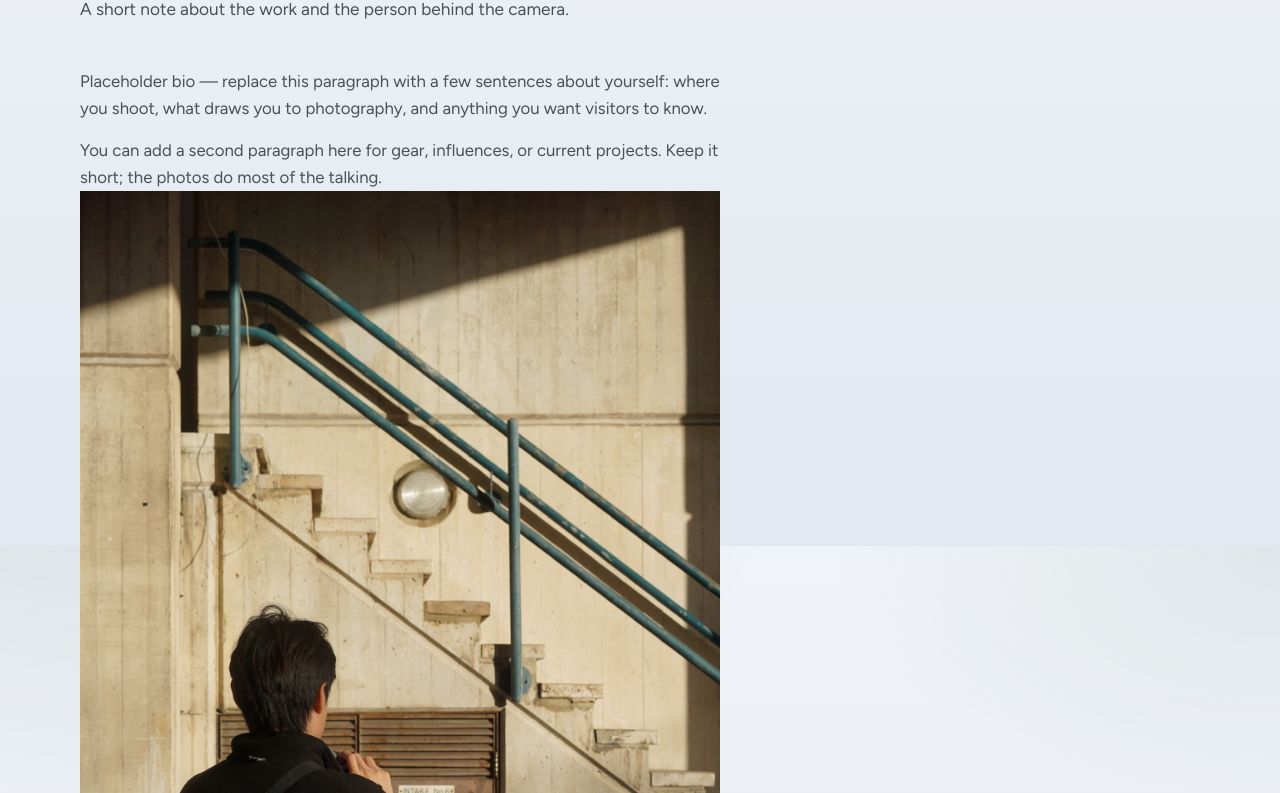
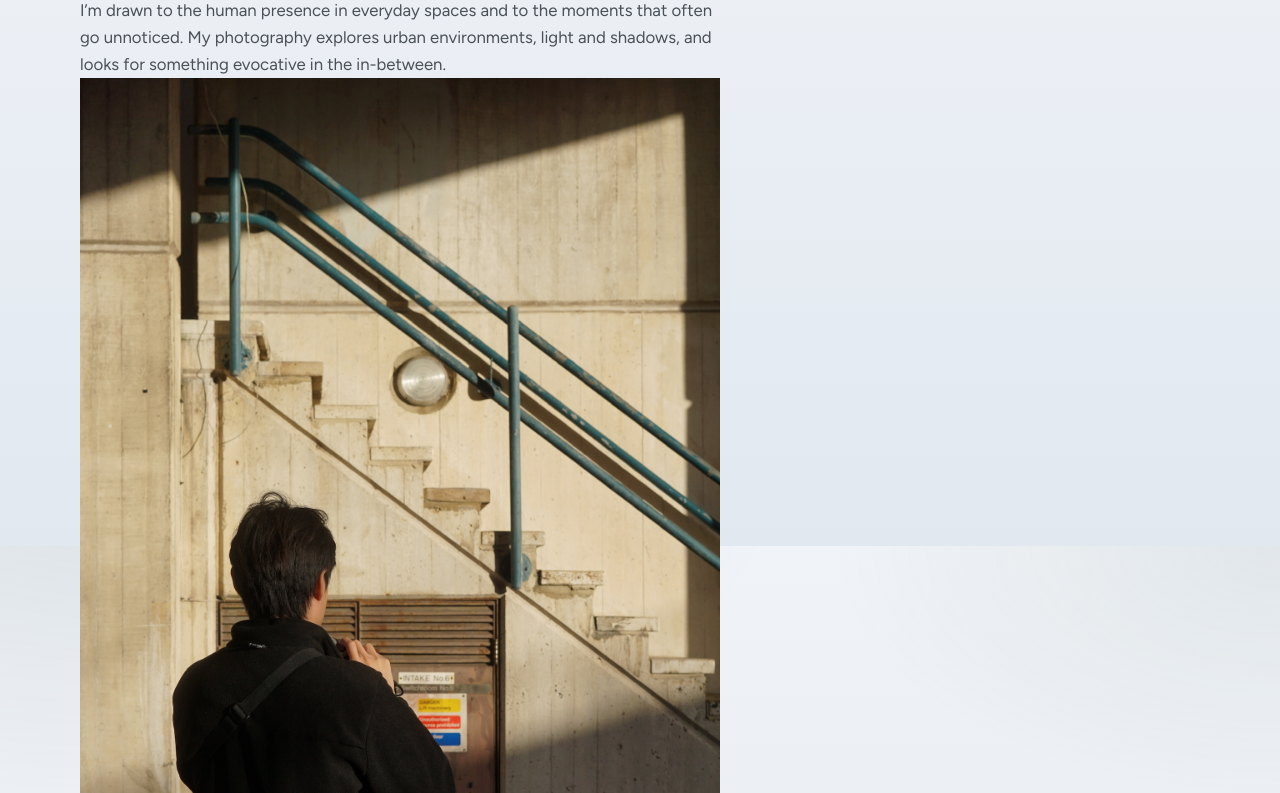
Before and after one commit to scyline/scyline.github.io, a plain HTML site: page about.html in a window 1280 px wide. Shown: the part 254-1047 px from the top of the page. Drawn offline with Linux system fonts and the light colour scheme.

Commit message:
Revise about section with new content
Updated the about section with a new bio and name format.

```diff
--- a/about.html
+++ b/about.html
@@ -27,17 +27,13 @@
     <section class="section">
       <header class="section-header">
         <span class="eyebrow">About</span>
-        <h1>Shawn Wu</h1>
-        <p>A short note about the work and the person behind the camera.</p>
+        <p class="about-name">Shawn Wu</p>
       </header>
       <div class="prose">
         <p>
-          Placeholder bio — replace this paragraph with a few sentences about yourself:
-          where you shoot, what draws you to photography, and anything you want visitors to know.
-        </p>
-        <p>
-          You can add a second paragraph here for gear, influences, or current projects.
-          Keep it short; the photos do most of the talking.
+          I’m drawn to the human presence in everyday spaces and to the moments that often go unnoticed.
+          My photography explores urban environments, light and shadows, and looks for something
+          evocative in the in-between.
         </p>
 
         <figure class="about-photo">
```
